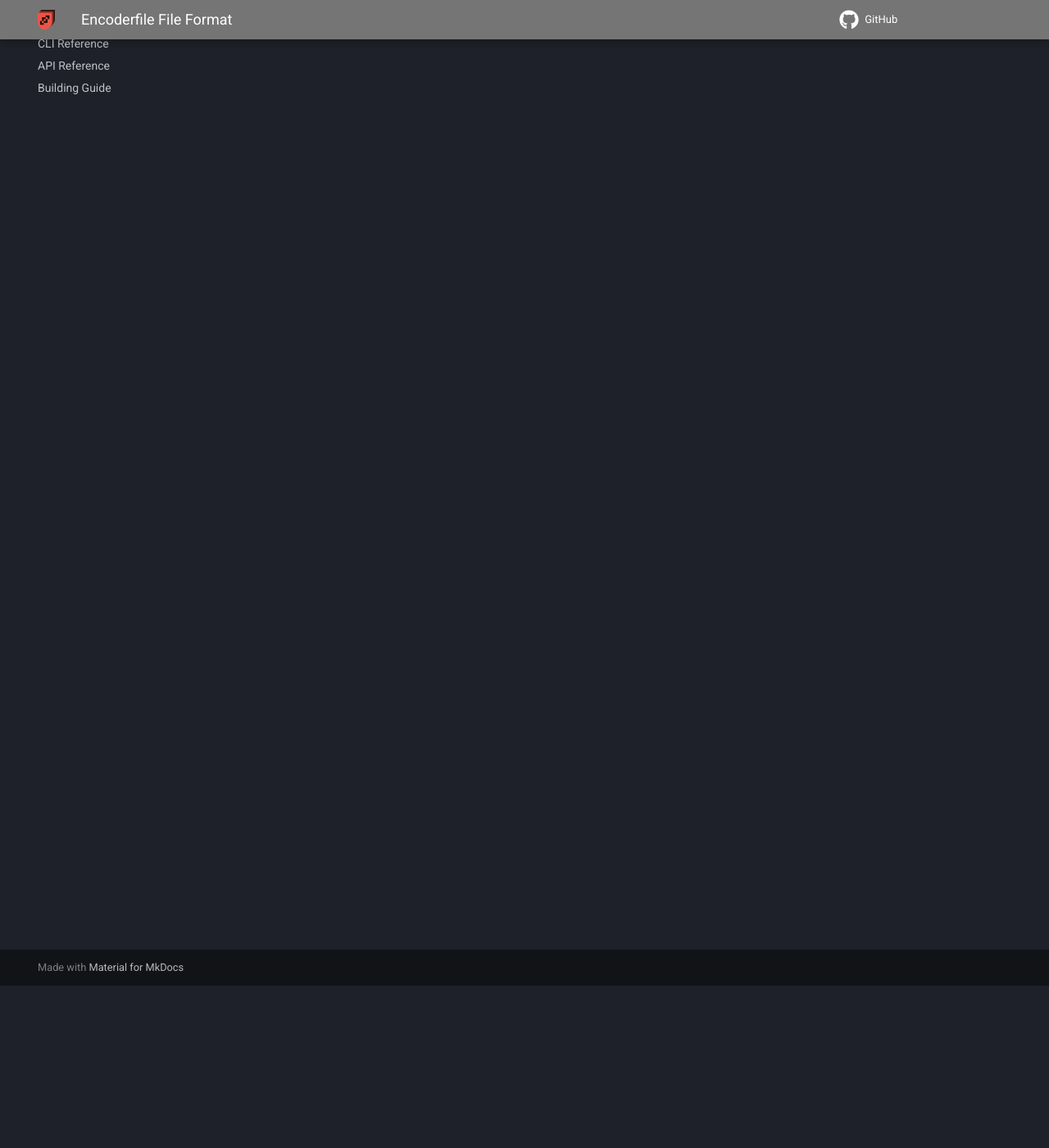
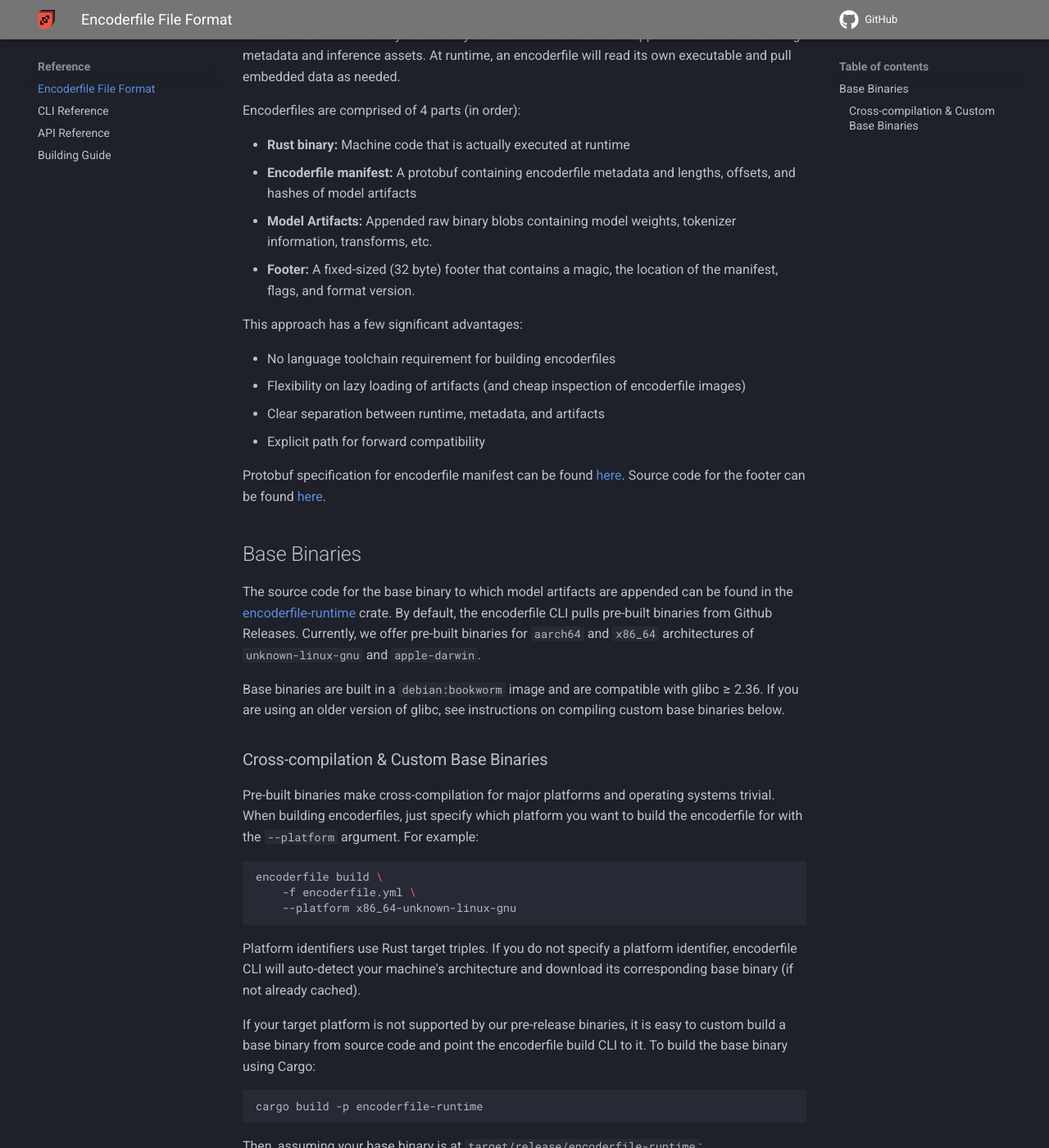
Before and after one commit to mozilla-ai/encoderfile, an MkDocs documentation site: the page built from docs/reference/file_format.md, in a window 1280 px wide and 1400 px high, scrolled down 198 px. Shown: the whole window at 82% size. Built offline with MkDocs 1.6.1 and Material for MkDocs 9.7.7, drawn with Linux system fonts in a browser that asks for light colours; comment, search, counter and statistics services are not loaded; some of the changed text lies outside the part shown.

Commit message:
add file format md

````diff
--- a/docs/reference/file_format.md
+++ b/docs/reference/file_format.md
@@ -1 +1,51 @@
 # Encoderfile File Format
+
+Encoderfiles are essentially Rust binary executables with a custom appended section containing metadata and inference assets. At runtime, an encoderfile will read its own executable and pull embedded data as needed.
+
+Encoderfiles are comprised of 4 parts (in order):
+
+- **Rust binary:** Machine code that is actually executed at runtime
+- **Encoderfile manifest:** A protobuf containing encoderfile metadata and lengths, offsets, and hashes of model artifacts
+- **Model Artifacts:** Appended raw binary blobs containing model weights, tokenizer information, transforms, etc.
+- **Footer:** A fixed-sized (32 byte) footer that contains a magic, the location of the manifest, flags, and format version.
+
+This approach has a few significant advantages:
+
+- No language toolchain requirement for building encoderfiles
+- Flexibility on lazy loading of artifacts (and cheap inspection of encoderfile images)
+- Clear separation between runtime, metadata, and artifacts
+- Explicit path for forward compatibility
+
+Protobuf specification for encoderfile manifest can be found [here](https://github.com/mozilla-ai/encoderfile/blob/main/encoderfile/proto/manifest.proto). Source code for the footer can be found [here](https://github.com/mozilla-ai/encoderfile/blob/main/encoderfile/src/format/footer.rs).
+
+## Base Binaries
+
+The source code for the base binary to which model artifacts are appended can be found in the [encoderfile-runtime](TODO) crate. By default, the encoderfile CLI pulls pre-built binaries from Github Releases. Currently, we offer pre-built binaries for `aarch64` and `x86_64` architectures of `unknown-linux-gnu` and `apple-darwin`.
+
+Base binaries are built in a `debian:bookworm` image and are compatible with glibc ≥ 2.36. If you are using an older version of glibc, see instructions on compiling custom base binaries below.
+
+### Cross-compilation & Custom Base Binaries
+
+Pre-built binaries make cross-compilation for major platforms and operating systems trivial. When building encoderfiles, just specify which platform you want to build the encoderfile for with the `--platform` argument. For example:
+
+```bash
+encoderfile build \
+    -f encoderfile.yml \
+    --platform x86_64-unknown-linux-gnu
+```
+
+Platform identifiers use Rust target triples. If you do not specify a platform identifier, encoderfile CLI will auto-detect your machine's architecture and download its corresponding base binary (if not already cached).
+
+If your target platform is not supported by our pre-release binaries, it is easy to custom build a base binary from source code and point the encoderfile build CLI to it. To build the base binary using Cargo:
+
+```bash
+cargo build -p encoderfile-runtime
+```
+
+Then, assuming your base binary is at `target/release/encoderfile-runtime`:
+
+```bash
+encoderfile build \
+    -f encoderfile.yml \
+    --base-binary-path target/release/encoderfile-runtime
+```
````
